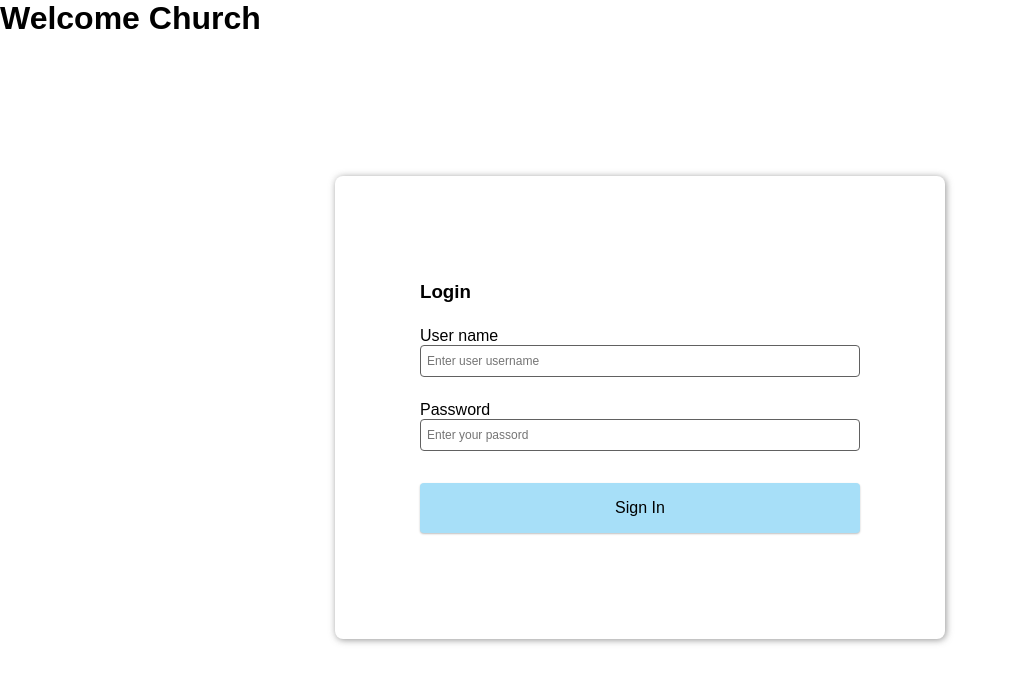
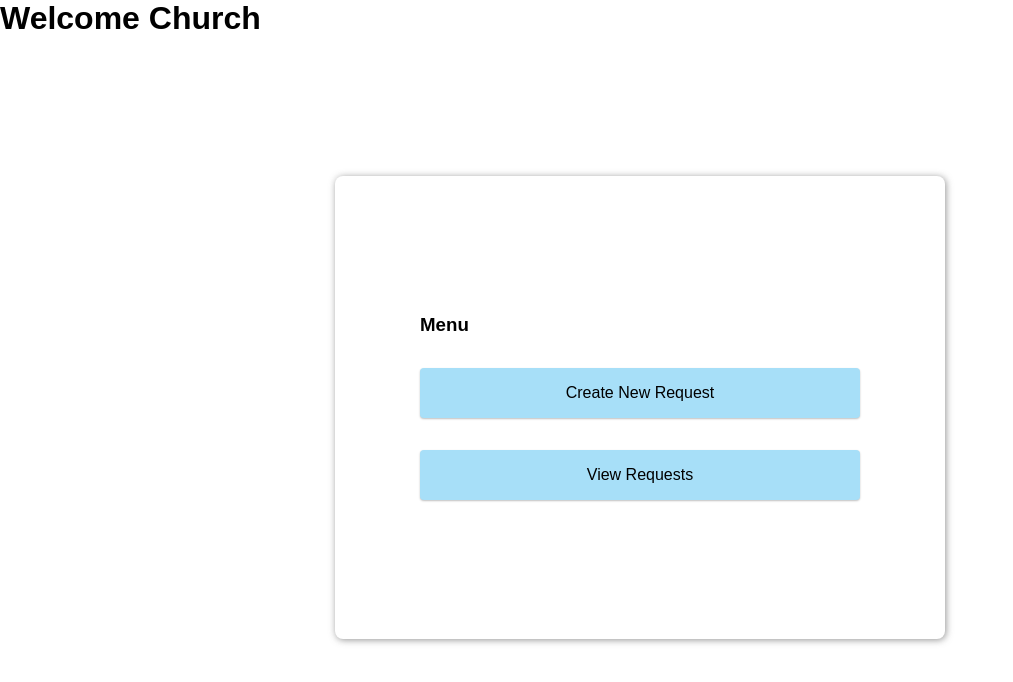
Before and after one commit to hack-van/welcome-church, a React (Create React App) app: page / in a window 1280 px wide. Both pictures are taken after a click on the button "Sign In". Shown: the top 682 px of the page, without its empty margins (0-1013 px from the left). Built offline with nearby package versions, Linux system fonts and the light colour scheme.

Commit message:
menu implementation

```diff
--- a/package.json
+++ b/package.json
@@ -47,7 +47,7 @@
     "stylelint-config-standard-scss": "^5.0.0"
   },
   "scripts": {
-    "start": "react-scripts start",
+    "start": "DISABLE_ESLINT_PLUGIN=true react-scripts start",
     "build": "react-scripts build",
     "test": "jest --env=jsdom",
     "eject": "react-scripts eject",
--- a/src/App.jsx
+++ b/src/App.jsx
@@ -1,4 +1,4 @@
-import React from 'react';
+import React, { useState } from 'react';
 // import logo from './logo.svg';
 import './App.scss';
 import {
@@ -12,12 +12,21 @@ import Login from './pages/Login';
 import Layout from './components/Layout';
 
 const App = () => {
-  const isUserLogin = false;
+  const [isUserLogin, setIsUserLogin] = useState(false);
   return (
     <BrowserRouter>
       <Routes>
         <Route element={<Layout />}>
-          <Route path="/" element={isUserLogin ? <HomePage /> : <Login />} />
+          <Route
+            path="/"
+            element={
+              isUserLogin ? (
+                <HomePage />
+              ) : (
+                <Login handleUserLogin={setIsUserLogin} />
+              )
+            }
+          />
           {/* <Route path="child" element={<ChildComponent />} /> */}
         </Route>
       </Routes>
--- a/src/components/shared/Button.jsx
+++ b/src/components/shared/Button.jsx
@@ -1,8 +1,12 @@
 import * as React from 'react';
 import './Button.scss';
 
-const Button = ({ title }) => {
-  return <button type="button">{title}</button>;
+const Button = ({ title, onClick }) => {
+  return (
+    <button type="button" onClick={onClick}>
+      {title}
+    </button>
+  );
 };
 
 export default Button;
--- a/src/pages/HomePage.jsx
+++ b/src/pages/HomePage.jsx
@@ -1,5 +1,15 @@
 import * as React from 'react';
-// import Layout from '../components/Layout';
+import Button from '../components/shared/Button';
 
-const HomePage = () => <div>Hello world!</div>;
+const HomePage = () => {
+  return (
+    <div className="box box-shadow login flex-center">
+      <div className="inner-container">
+        <h3>Menu</h3>
+        <Button title="Create New Request" />
+        <Button title="View Requests" />
+      </div>
+    </div>
+  );
+};
 export default HomePage;
--- a/src/pages/Login.jsx
+++ b/src/pages/Login.jsx
@@ -3,14 +3,14 @@ import InputField from '../components/shared/InputField';
 import Button from '../components/shared/Button';
 import './Login.scss';
 
-const Login = () => {
+const Login = ({ handleUserLogin }) => {
   return (
     <div className="box box-shadow login flex-center">
       <div className="inner-container">
         <h3>Login</h3>
         <InputField title="User name" placeholder="Enter user username" />
         <InputField title="Password" placeholder="Enter your passord" />
-        <Button title="Sign In" />
+        <Button title="Sign In" onClick={() => handleUserLogin(true)} />
       </div>
     </div>
   );
```
Also changed, not shown: .eslintrc.json.
